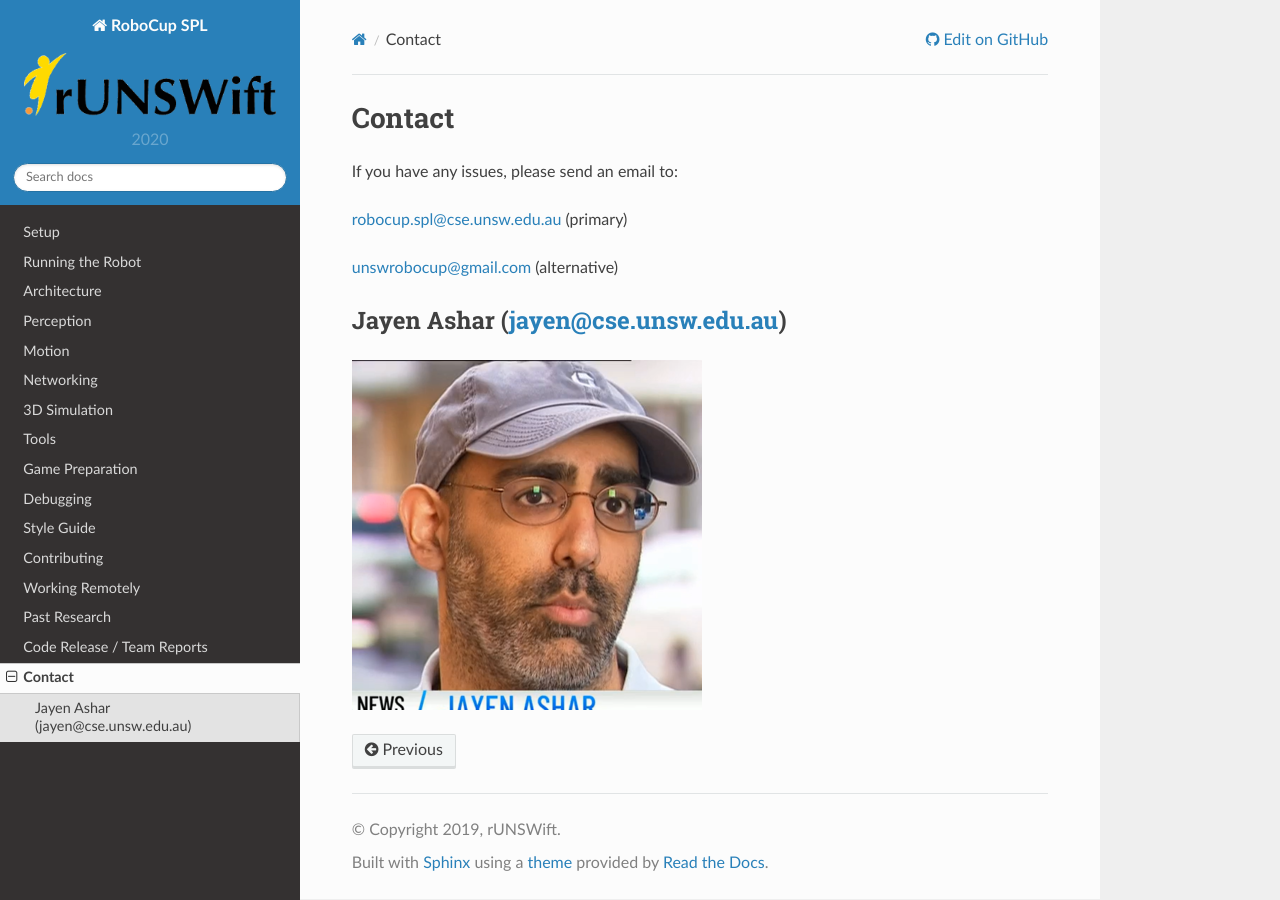
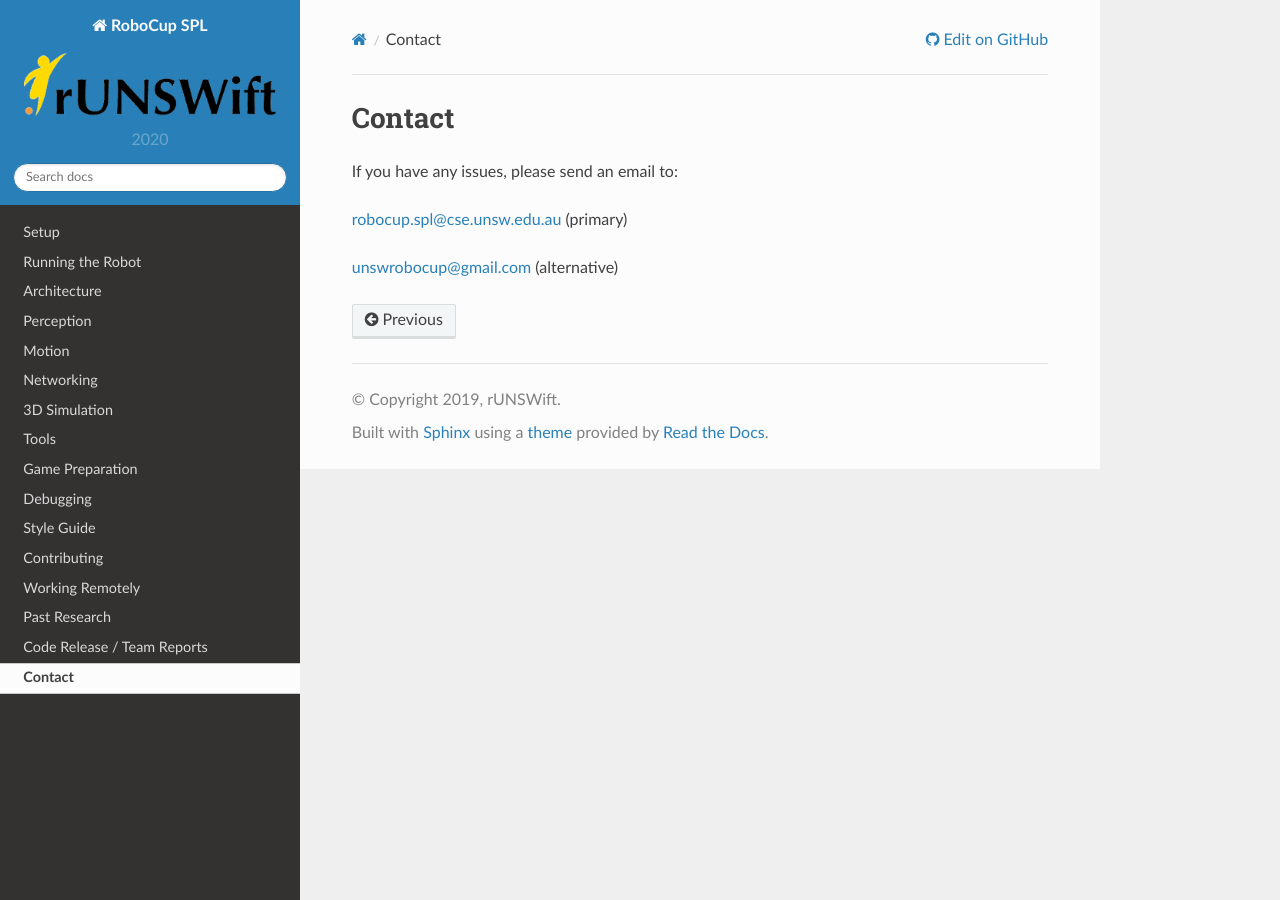
Before and after one commit to UNSWComputing/rUNSWift-docs, a Sphinx documentation site: the page built from source/contact.rst, in a window 1280 px wide. Built offline with Sphinx 7.4.7 and the Read the Docs theme 2.0.0, drawn with Linux system fonts in a browser that asks for light colours.

Commit message:
Update contact.rst
Remove Jayen's contact info

```diff
--- a/source/contact.rst
+++ b/source/contact.rst
@@ -10,11 +10,5 @@ robocup.spl@cse.unsw.edu.au (primary)
 
 unswrobocup@gmail.com (alternative)
 
-***********************************
-Jayen Ashar (jayen@cse.unsw.edu.au)
-***********************************
-
-.. figure:: /images/jayen_ashar.png
-
 .. Use 350 pixels width.
 .. Recommended image size is 350*350
```
